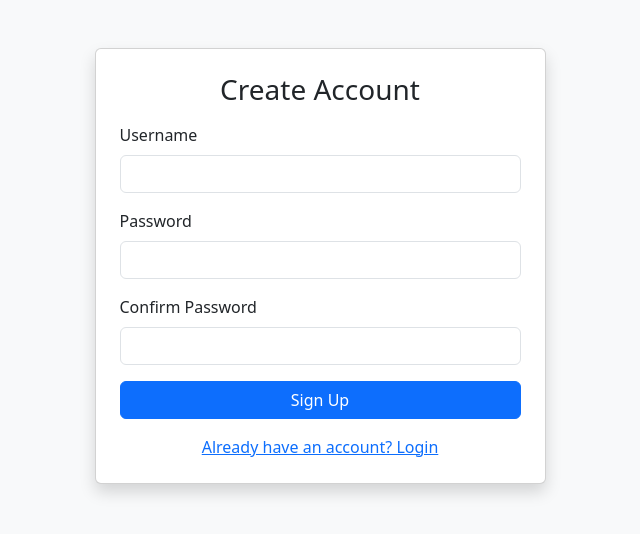
After one commit to ChathurikaHarshani/GRAIN_SW, a Flask app: page /signup in a window 1280 px wide. The commit adds this page. Shown: the top 534 px of the page, without its empty margins (320-960 px from the left). Run offline with Flask 3, Linux system fonts and the light colour scheme.

Commit message:
sign u process

```diff
--- a/app.py
+++ b/app.py
@@ -1,4 +1,4 @@
-from flask import Flask, render_template, jsonify, request, redirect, url_for , session
+from flask import Flask, render_template, jsonify, request, redirect, url_for, session, abort
 from db import get_conn
 from datetime import date, timedelta
 from decimal import Decimal
@@ -6,7 +6,14 @@ import calendar
 from functools import wraps
 from dotenv import load_dotenv
 import os
-# from slingshot_client import get_jobdata_summary   # keep commented for now
+import bcrypt
+from flask_login import LoginManager, UserMixin, login_user, logout_user, login_required, current_user
+import pymysql
+
+
+
+
+
 
 app = Flask(__name__)
 
@@ -15,47 +22,160 @@ app.secret_key = os.getenv("SECRET_KEY", "dev-secret-change-me")
 
 @app.route("/")
 def landing():
-    # If already logged in, go to dashboard
-    if session.get("logged_in"):
+    if current_user.is_authenticated:
         return redirect(url_for("dashboard"))
     return render_template("landing.html")
 
 
 
 
-def login_required(view_func):
-    @wraps(view_func)
-    def wrapper(*args, **kwargs):
-        if not session.get("logged_in"):
-            return redirect(url_for("login"))
-        return view_func(*args, **kwargs)
-    return wrapper
+login_manager = LoginManager()
+login_manager.login_view = "login"
+login_manager.init_app(app)
+
+
+class User(UserMixin):
+    def __init__(self, row):
+        self.id = row["id"]
+        self.username = row["username"]
+        self.role = row["role"]
+        self.password_hash = row["password_hash"]
+        self._active = bool(row.get("is_active", 1))
+
+    @property
+    def is_admin(self):
+        return self.role == "admin"
+
+    def is_active(self):
+        return self._active
+
+
+
+
+@login_manager.user_loader
+def load_user(user_id):
+    conn = get_conn()
+    cur = conn.cursor(dictionary=True)
+    cur.execute("SELECT * FROM users WHERE id=%s AND is_active=1", (user_id,))
+    row = cur.fetchone()
+    cur.close()
+    conn.close()
+    return User(row) if row else None
 
 
 
 @app.route("/login", methods=["GET", "POST"])
 def login():
-    if session.get("logged_in"):
+    if current_user.is_authenticated:
         return redirect(url_for("dashboard"))
 
     error = None
     if request.method == "POST":
-        username = request.form.get("username", "")
+        username = request.form.get("username", "").strip()
         password = request.form.get("password", "")
 
-        if username == os.getenv("APP_USERNAME") and password == os.getenv("APP_PASSWORD"):
-            session["logged_in"] = True
-            session["username"] = username
+        conn = get_conn()
+        cur = conn.cursor(dictionary=True)
+        cur.execute("SELECT * FROM users WHERE username=%s AND is_active=1", (username,))
+        user_row = cur.fetchone()
+        cur.close()
+        conn.close()
+
+        if not user_row or not bcrypt.checkpw(
+            password.encode(), user_row["password_hash"].encode()
+        ):
+            error = "Invalid username or password"
+        else:
+            login_user(User(user_row))
             return redirect(url_for("dashboard"))
-        else:
-            error = "Invalid username or password."
 
-    return render_template("loging.html", error=error)
+    return render_template("login.html", error=error)
+
+
+
+
+
 
 @app.route("/logout")
+@login_required
 def logout():
-    session.clear()
+    logout_user()
     return redirect(url_for("landing"))
+
+
+
+def admin_required(view):
+    @wraps(view)
+    @login_required
+    def wrapper(*args, **kwargs):
+        if not current_user.is_admin:
+            abort(403)
+        return view(*args, **kwargs)
+    return wrapper
+
+
+
+
+
+@app.route("/signup", methods=["GET", "POST"])
+def signup():
+    # if already logged in, go to dashboard
+    if current_user.is_authenticated:
+        return redirect(url_for("dashboard"))
+
+    error = None
+    if request.method == "POST":
+        username = request.form.get("username", "").strip()
+        password = request.form.get("password", "")
+        confirm  = request.form.get("confirm_password", "")
+
+        if not username:
+            error = "Username is required."
+        elif password != confirm:
+            error = "Passwords do not match."
+        elif len(password) < 6:
+            error = "Password must be at least 6 characters."
+        else:
+            pw_hash = bcrypt.hashpw(password.encode("utf-8"), bcrypt.gensalt()).decode("utf-8")
+
+            conn = get_conn()
+            cur = conn.cursor(dictionary=True)
+            # check existing user
+            cur.execute("SELECT id FROM users WHERE username=%s", (username,))
+            exists = cur.fetchone()
+
+            if exists:
+                error = "Username already exists. Please choose another."
+                cur.close(); conn.close()
+            else:
+                cur2 = conn.cursor()
+                cur2.execute("""
+                    INSERT INTO users (username, password_hash, role, is_active)
+                    VALUES (%s, %s, 'user', 1)
+                """, (username, pw_hash))
+                conn.commit()
+                cur2.close()
+                cur.close()
+                conn.close()
+
+                return redirect(url_for("login"))
+
+    return render_template("signup.html", error=error)
+
+
+
+
+
+
+
+
+
+
+
+
+
+
+
 
 
 
@@ -82,7 +202,6 @@ def health():
 
 
 @app.route("/app")
-@login_required
 def dashboard():
     return render_template("index.html", app_name="GMS")
 
@@ -110,7 +229,6 @@ def calculate_bushels(gross_val, tare_val, mc_val, wpb, base_mc):
 
 # ----------------- Grower: list + create ----------------- #
 @app.route("/growers")
-#@login_required
 def list_growers():
     """Show all growers in a table."""
     conn = get_conn()
@@ -123,7 +241,6 @@ def list_growers():
 
 
 @app.route("/growers/new", methods=["GET", "POST"])
-#@login_required
 def new_grower():
     """Form to add a new grower."""
     if request.method == "POST":
@@ -152,7 +269,6 @@ def new_grower():
 # ----------------- Department: list + create ----------------- #
 
 @app.route("/departments")
-@login_required
 def list_departments():
     """Show all departments."""
     conn = get_conn()
@@ -171,7 +287,6 @@ def list_departments():
 
 
 @app.route("/departments/new", methods=["GET", "POST"])
-@login_required
 def new_department():
     """Create a new department with Grower dropdown."""
     conn = get_conn()
@@ -213,7 +328,6 @@ def new_department():
 # ----------------- Field: list + create ----------------- #
 
 @app.route("/fields")
-@login_required
 def list_fields():
     conn = get_conn()
     cur = conn.cursor(dictionary=True)
@@ -230,7 +344,6 @@ def list_fields():
     return render_template("fields.html", fields=fields)
 
 @app.route("/fields/new", methods=["GET", "POST"])
-@login_required
 def new_field():
     conn = get_conn()
 
@@ -277,7 +390,6 @@ def new_field():
 # ----------------- Cart: list + create ----------------- #
 
 @app.route("/carts")
-@login_required
 def list_carts():
     conn = get_conn()
     cur = conn.cursor(dictionary=True)
@@ -288,7 +400,6 @@ def list_carts():
     return render_template("carts.html", carts=carts)
 
 @app.route("/carts/new", methods=["GET", "POST"])
-@login_required
 def new_cart():
     if request.method == "POST":
         cart_code = request.form.get("cart_code", "").strip()
@@ -315,7 +426,6 @@ def new_cart():
 # ----------------- Crop: list + create ----------------- #
 
 @app.route("/crops")
-@login_required
 def list_crops():
     conn = get_conn()
     cur = conn.cursor(dictionary=True)
@@ -357,7 +467,6 @@ def new_crop():
 # ----------------- Storage Location: list + create ----------------- #
 
 @app.route("/storage")
-@login_required
 def list_storage():
     conn = get_conn()
     cur = conn.cursor(dictionary=True)
@@ -373,7 +482,6 @@ def list_storage():
     return render_template("storage.html", storage=rows)
 
 @app.route("/storage/new", methods=["GET", "POST"])
-@login_required
 def new_storage():
     if request.method == "POST":
         bin_code = request.form.get("bin_code", "").strip()
@@ -421,7 +529,6 @@ def new_storage():
 # ----------------- Delivery Location: list + create ----------------- #
 
 @app.route("/delivery-locations")
-@login_required
 def list_delivery_locations():
     conn = get_conn()
     cur = conn.cursor(dictionary=True)
@@ -436,7 +543,6 @@ def list_delivery_locations():
     return render_template("delivery_locations.html", locations=rows)
 
 @app.route("/delivery-locations/new", methods=["GET", "POST"])
-@login_required
 def new_delivery_location():
     if request.method == "POST":
         code = request.form.get("delloc_code", "").strip()
@@ -463,7 +569,6 @@ def new_delivery_location():
 # ----------------- Market Price Monthly: list + create ----------------- #
 
 @app.route("/market-prices")
-@login_required
 def list_market_prices():
     conn = get_conn()
     cur = conn.cursor(dictionary=True)
@@ -479,7 +584,6 @@ def list_market_prices():
     return render_template("market_prices.html", prices=rows)
 
 @app.route("/market-prices/new", methods=["GET", "POST"])
-@login_required
 def new_market_price():
     conn = get_conn()
 
@@ -520,7 +624,6 @@ def new_market_price():
 # ----------------- Harvest Query: filter + add ----------------- #
 
 @app.route("/harvest-query", methods=["GET", "POST"])
-@login_required
 def harvest_query():
     conn = get_conn()
     cur = conn.cursor(dictionary=True)
@@ -691,7 +794,6 @@ def harvest_query():
 
 
 @app.route("/harvest-summary", methods=["GET"])
-@login_required
 def harvest_summary():
     conn = get_conn()
     cur = conn.cursor(dictionary=True)
@@ -762,7 +864,6 @@ def harvest_summary():
 
 
 @app.route("/pace")
-@login_required
 def pace():
     conn = get_conn()
     cur = conn.cursor(dictionary=True)
@@ -851,7 +952,6 @@ def _month_name_to_num(name: str) -> int:
     return months.get(name, 0)
 
 @app.route("/billing", methods=["GET"])
-@login_required
 def billing():
     conn = get_conn()
     cur = conn.cursor(dictionary=True)
@@ -962,13 +1062,12 @@ def billing():
 
 
 @app.route("/reports")
-@login_required
 def reports():
     return render_template("reports.html")
 
 
 @app.route("/reconcile")
-@login_required
+#@login_required
 def reconcile():
     return render_template("reconcile.html")
 
@@ -983,7 +1082,6 @@ def _f(x):
     return float(x)
 
 @app.route("/delivery", methods=["GET"])
-@login_required
 def delivery():
     # filters
     start = request.args.get("start")
--- a/templates/landing.html
+++ b/templates/landing.html
@@ -35,6 +35,8 @@
         <h1 class="display-3 fw-bold mb-3">Grain Management System</h1>
         <p class="lead mb-4">Harvest • Delivery • Billing • Reports</p>
         <a href="{{ url_for('login') }}" class="btn btn-lg btn-primary">Login</a>
+        <p > </p>
+        <a href="{{ url_for('signup') }}"class="btn btn-lg btn-primary">Create new account</a>
       </div>
     </div>
   </div>
--- /dev/null
+++ b/templates/signup.html
@@ -0,0 +1,49 @@
+<!doctype html>
+<html lang="en">
+<head>
+  <meta charset="utf-8">
+  <title>Sign Up | GMS</title>
+  <meta name="viewport" content="width=device-width, initial-scale=1">
+  <link href="https://cdn.jsdelivr.net/npm/bootstrap@5.3.3/dist/css/bootstrap.min.css" rel="stylesheet">
+</head>
+<body class="bg-light">
+  <div class="container py-5">
+    <div class="row justify-content-center">
+      <div class="col-md-5">
+        <div class="card shadow">
+          <div class="card-body p-4">
+            <h3 class="mb-3 text-center">Create Account</h3>
+
+            {% if error %}
+              <div class="alert alert-danger">{{ error }}</div>
+            {% endif %}
+
+            <form method="post">
+              <div class="mb-3">
+                <label class="form-label">Username</label>
+                <input name="username" class="form-control" required>
+              </div>
+
+              <div class="mb-3">
+                <label class="form-label">Password</label>
+                <input name="password" type="password" class="form-control" required>
+              </div>
+
+              <div class="mb-3">
+                <label class="form-label">Confirm Password</label>
+                <input name="confirm_password" type="password" class="form-control" required>
+              </div>
+
+              <button class="btn btn-primary w-100" type="submit">Sign Up</button>
+            </form>
+
+            <div class="text-center mt-3">
+              <a href="{{ url_for('login') }}">Already have an account? Login</a>
+            </div>
+          </div>
+        </div>
+      </div>
+    </div>
+  </div>
+</body>
+</html>
```
Also changed, not shown: templates/index.html (+71 -168 lines), templates/login.html (renamed from templates/loging.html).
